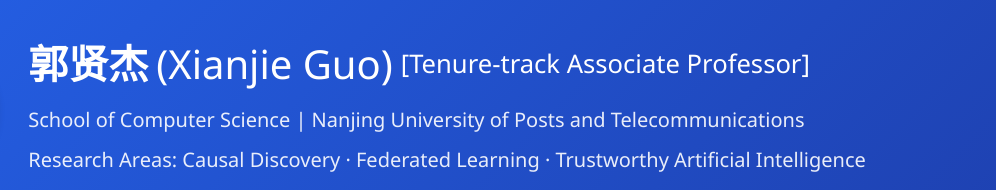
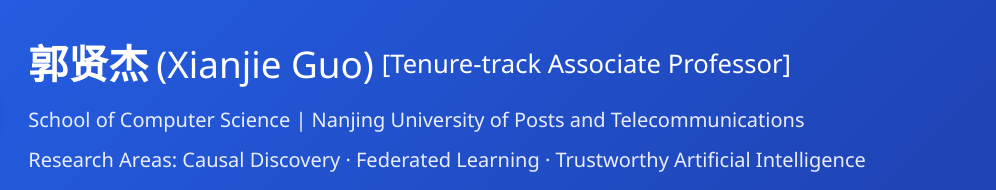
Before and after one commit to Xianjie-Guo/Xianjie-Guo.github.io, a plain HTML site: page index.html in a window 1280 px wide. Shown: the top 190 px of the page, 284-1280 px from the left. Drawn offline with Linux system fonts and the light colour scheme.

Commit message:
Update index.html

```diff
--- a/index.html
+++ b/index.html
@@ -23,7 +23,7 @@
                 <div class="header-info" id="header-info">
                     <img src="images/xianjieguo-1vs1.jpg" alt="郭贤杰 (Xianjie Guo)" class="profile-img">
                     <div class="header-text">
-                        <h1>郭贤杰 <span style="font-weight:normal; font-size:2.5rem;">(Xianjie Guo)</span> <span style="font-weight:normal; font-size:1.6rem;">[Tenure-track Associate Professor]</span>  </h1>
+                        <h1>郭贤杰 <span style="font-weight:normal; font-size:2.3rem;">(Xianjie Guo)</span> <span style="font-weight:normal; font-size:1.6rem;">[Tenure-track Associate Professor]</span>  </h1>
                         <p> School of Computer Science | Nanjing University of Posts and Telecommunications </p>
                         <p>Research Areas: Causal Discovery · Federated Learning · Trustworthy Artificial Intelligence</p>
                     </div>
```
